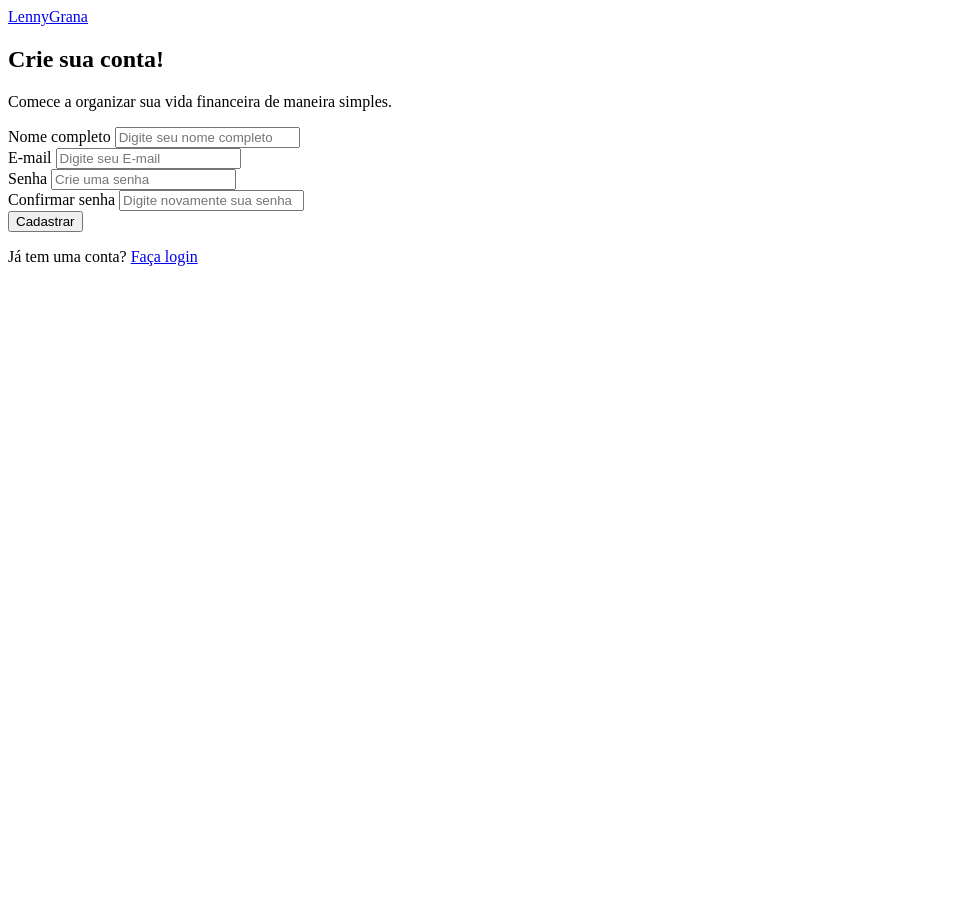
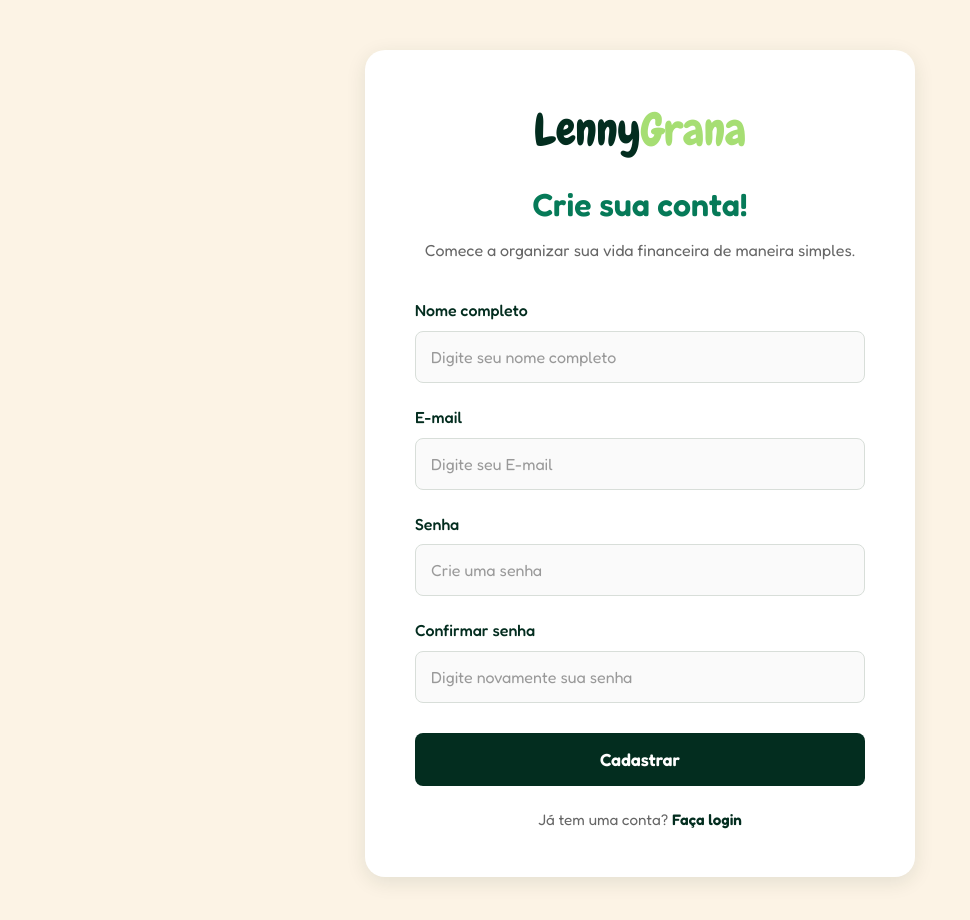
Before and after one commit to adrivancabral/ProjetoFinanceiro, a plain HTML site: page cadastro.html in a window 1280 px wide. Shown: the whole page, without its empty margins (0-970 px from the left). Before the commit the page ends 800 px from the top, so only its background shows below. Drawn offline with Linux system fonts and the light colour scheme.

Commit message:
Aplicação de estilo na página de cadastro e ajuste na tela inicial

```diff
--- a/css/cadastro.css
+++ b/css/cadastro.css
@@ -0,0 +1,237 @@
+@import url('https://fonts.googleapis.com/css2?family=Chewy&family=Fredoka:wght@400;500;600;700&display=swap');
+
+:root {
+    --verde-escuro: #032d1f;
+    --verde-medio: #067a58;
+    --verde-claro: #a6de73;
+    --creme: #fcf3e5;
+    --branco: #ffffff;
+    --texto: #333333;
+}
+
+* , *::before , *::after {
+    box-sizing: border-box;
+    margin: 0;
+    padding: 0;
+}
+
+html {
+    scroll-behavior: smooth;
+}
+
+body {
+    font-family: 'fredoka', sans-serif;
+    background-color: var(--creme);
+    color: var(--texto);
+    line-height: 1.6;
+}
+
+button {
+    font-family: inherit;
+}
+
+.cadastro-container {
+    min-height: 100vh;
+    display: flex;
+    justify-content: center;
+    align-items: flex-start;
+    padding: 25px 15px;
+}
+
+.cadastro-card {
+    width: 100%;
+    max-width: 480px;
+    background-color: var(--branco);
+    padding: 25px 20px;
+    border-radius: 14px;
+    box-shadow: 0 5px 20px rgba(3, 45, 31, 0.10);
+}
+
+.cadastro-header {
+    text-align: center;
+    margin-bottom: 25px;
+}
+
+.logo {
+    display: inline-block;
+    font-family: 'chewy', cursive;
+    font-size: 2.2rem;
+    color: var(--verde-escuro);
+    text-decoration: none;
+    margin-bottom: 12px;
+}
+
+.logo span {
+    color: var(--verde-claro)
+}
+
+.cadastro-header h1 {
+    color: var(--verde-medio);
+    font-size: 1.6rem;
+    font-weight: 600;
+    margin-bottom: 8px;
+}
+
+.cadastro-header p {
+    color: #666666;
+    font-size: 0.9rem;
+}
+
+.form-grupo {
+    display: flex;
+    flex-direction: column;
+    gap: 7px;
+    margin-bottom: 16px;
+}
+
+.form-grupo label {
+    font-size: 0.9rem;
+    font-weight: 500;
+    color: var(--verde-escuro);
+}
+
+.form-grupo input {
+    width: 100%;
+    padding: 13px 12px;
+    border: 1px solid #d8ded9;
+    border-radius: 8px;
+    background-color: #fafafa;
+    font-family: inherit;
+    font-size: 1rem;
+    color: var(--texto);
+    outline: none;
+    transition: border-color 0.3s ease, box-shadow 0.3s ease;
+}
+
+.form-grupo input::placeholder {
+    color: #999999;
+}
+
+.form-grupo input:focus {
+    border-color: var(--verde-escuro);
+    box-shadow: 0 0 0 3px rgba(3, 45, 31, 0.10);
+    background-color: var(--branco);
+}
+
+.botao-cadastro {
+    width: 100%;
+    padding: 14px;
+    margin-top: 8px;
+    border: none;
+    border-radius: 8px;
+    background-color: var(--verde-escuro);
+    color: var(--branco);
+    font-size: 1rem;
+    font-weight: 600;
+    cursor: pointer;
+    transition: background-color 0.3s ease, transform 0.2s ease;
+}
+
+.botao-cadastro:hover {
+    background-color: var(--verde-medio);
+}
+
+.botao-cadastro:active {
+    transform: scale(0.98);
+}
+
+.cadastro-rodape {
+    text-align: center;
+    margin-top: 22px;
+    font-size: 0.85rem;
+    color: #666666;
+}
+
+.cadastro-rodape a {
+    color: var(--verde-escuro);
+    font-weight: 600;
+    text-decoration: none;
+    transition: color 0.3s ease;
+}
+
+.cadastro-rodape a:hover {
+    color: var(--verde-claro);
+    text-decoration: underline;
+}
+
+@media (min-width: 701px) {
+    .cadastro-container {
+        align-items: center;
+        padding: 35px 25px;
+    }
+
+    .cadastro-card {
+        padding: 35px 30px;
+        border-radius: 16px;
+    }
+
+    .logo {
+        font-size: 2.5rem;
+    }
+
+    .cadastro-header h1 {
+        font-size: 1.8rem;
+    }
+
+    .cadastro-header p {
+        font-size: 0.95rem;
+    }
+
+    .form-grupo {
+        margin-bottom: 18px;
+    }
+}
+
+@media (min-width: 901px) {
+
+    .cadastro-container {
+        padding: 50px;
+    }
+
+    .cadastro-card {
+        max-width: 550px;
+        padding: 45px 50px;
+        border-radius: 20px;
+    }
+
+    .cadastro-header {
+        margin-bottom: 35px;
+    }
+
+    .logo {
+        font-size: 2.8rem;
+    }
+
+    .cadastro-header h1 {
+        font-size: 2rem;
+    }
+
+    .cadastro-header p {
+        font-size: 1rem;
+    }
+
+    .form-grupo {
+        margin-bottom: 22px;
+    }
+
+    .form-grupo label {
+        font-size: 1rem;
+    }
+
+    .form-grupo input {
+        padding: 15px;
+    }
+
+    .botao-cadastro {
+        padding: 16px;
+        font-size: 1.1rem;
+    }
+
+    .cadastro-rodape {
+        font-size: 0.95rem;
+    }
+
+    .botao-cadastro:hover {
+        transform: translateY(-2px);
+    }
+}
--- a/css/style.css
+++ b/css/style.css
@@ -2,7 +2,7 @@
 
 :root {
     --verde-escuro: #032d1f;
-    --verde-medio: #00251a;
+    --verde-medio: #067a58;
     --verde-claro: #a6de73;
     --creme: #fcf3e5;
     --branco: #ffffff;
@@ -118,6 +118,10 @@ button {
 .register:hover {
     opacity: 0.85;
     transform: translateY(-2px);
+}
+
+.register a {
+    text-decoration: none;
 }
 
 .login {
```
Also changed, not shown: index.html (+1 -1 lines).
